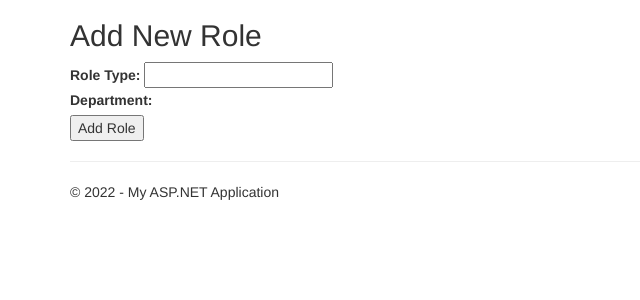
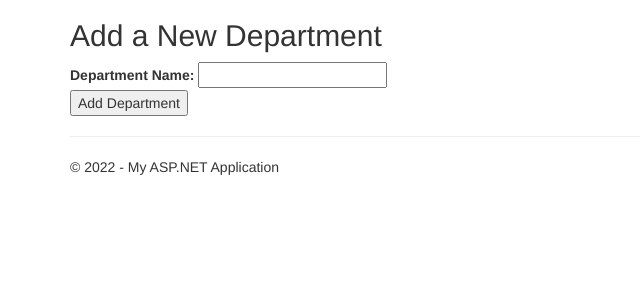
Before and after one commit to Xuanwen1101/HospitalProject, an ASP.NET MVC app: page /Department/New in a window 1280 px wide. Shown: the part 51-351 px from the top of the page, without its empty margins (0-640 px from the left). Run offline with ASP.NET Core 8 and stand-ins for ASP.NET MVC 5, Linux system fonts and the light colour scheme; the project's own start-up code is not run, and a stand-in starts its controllers and pages; some libraries are stand-ins or nearby versions.

Commit message:
Edited Department related files

```diff
--- a/HospitalProject-Group3/Views/Department/DeleteConfirm.cshtml
+++ b/HospitalProject-Group3/Views/Department/DeleteConfirm.cshtml
@@ -1,4 +1,4 @@
-@model HospitalProject_Group3.Models.RoleDto
+@model HospitalProject_Group3.Models.DepartmentDto
 @{
     ViewBag.Title = "DeleteConfirm";
 }
--- a/HospitalProject-Group3/Views/Department/Details.cshtml
+++ b/HospitalProject-Group3/Views/Department/Details.cshtml
@@ -1,4 +1,4 @@
-@model HospitalProject_Group3.Models.ViewModels.DetailsRole
+@model HospitalProject_Group3.Models.ViewModels.DetailsDepartment
 @{
     ViewBag.Title = "Details";
 }
--- a/HospitalProject-Group3/Views/Department/Edit.cshtml
+++ b/HospitalProject-Group3/Views/Department/Edit.cshtml
@@ -1,4 +1,4 @@
-@model HospitalProject_Group3.Models.ViewModels.UpdateRole
+@model HospitalProject_Group3.Models.ViewModels.UpdateDepartment
 @{
     ViewBag.Title = "Edit";
 }
--- a/HospitalProject-Group3/Views/Department/List.cshtml
+++ b/HospitalProject-Group3/Views/Department/List.cshtml
@@ -1,4 +1,4 @@
-@model IEnumerable<HospitalProject_Group3.Models.RoleDto>
+@model IEnumerable<HospitalProject_Group3.Models.DepartmentDto>
 @{
     ViewBag.Title = "List";
 }
--- a/HospitalProject-Group3/Views/Department/New.cshtml
+++ b/HospitalProject-Group3/Views/Department/New.cshtml
@@ -3,27 +3,18 @@
     ViewBag.Title = "New";
 }
 
-<h2>Add New Role</h2>
+<h2>Add a New Department</h2>
 
-<form action="/Role/Create" method="POST">
+<form action="/Department/Create" method="POST">
     <div>
-        <label>Role Type:</label> <input type="text" name="RoleType" />
+        <label>Department Name:</label> <input type="text" name="DepartmentName" />
     </div>
 
-    <div>
-        <label>Department:</label>
-
-        @*<select name="DepartmentID">
-            @foreach (var department in Model)
-            {
-                <option value="@department.DepartmentID">@department.DepartmentName</option>
-
-            }
-        </select>*@
-    </div>
+    <!-- Add option to input types and number of Roles to be within new Department -->
+    <!-- Add option to input number of Rooms to be within new Department -->
 
     <div>
-        <input type="submit" value="Add Role" />
+        <input type="submit" value="Add Department" />
 
     </div>
 </form>
```
